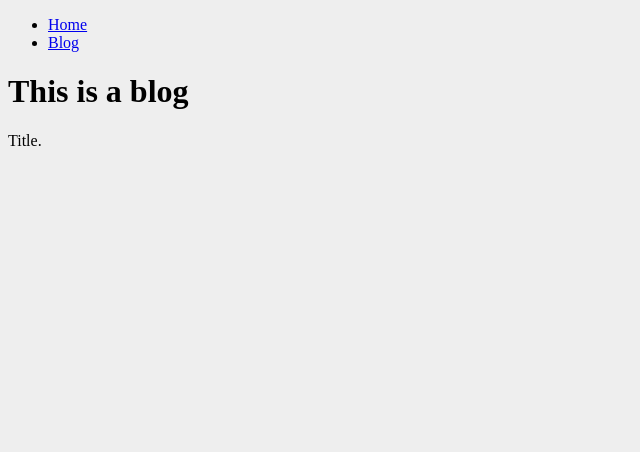
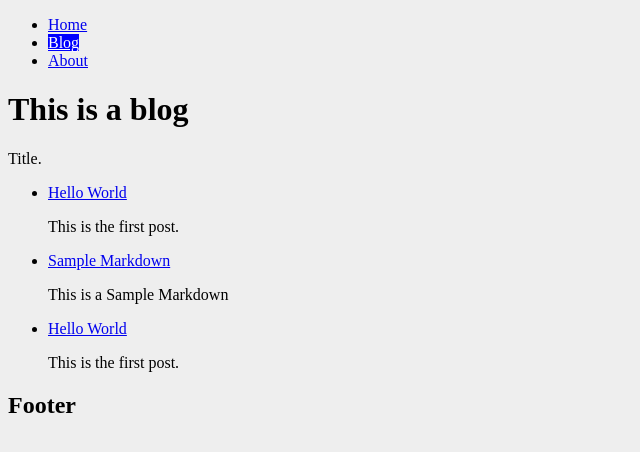
Before and after one commit to artylope/artylope-jekyll, a Jekyll site: the page built from blog.html, in a window 1280 px wide. Shown: the top 452 px of the page, without its empty margins (0-640 px from the left). Built offline with Jekyll 4.4.1, drawn with Linux system fonts in a browser that asks for light colours.

Commit message:
add in sample posts and create a blog page

````diff
--- /dev/null
+++ b/_includes/footer.html
@@ -0,0 +1,3 @@
+<footer>
+  <h2>Footer</h2>
+</footer>
--- /dev/null
+++ b/_includes/nav.html
@@ -0,0 +1,7 @@
+<nav>
+  <ul>
+    <li><a href="{{site.baseurl}}/" class="{% if page.url == '/' %}active{% endif %}">Home</a></li>
+    <li><a href="{{site.baseurl}}/blog.html"  class="{% if page.url == '/blog.html' %}active{% endif %}">Blog</a></li>
+    <li><a href="{{site.baseurl}}/about.html" class="{% if page.url == '/about.html' %}active{% endif %}">About</a></li>
+  </ul>
+</nav>
--- a/_layouts/default.html
+++ b/_layouts/default.html
@@ -1,16 +1,11 @@
 <!DOCTYPE html>
 <html>
   <head>
-    <link rel="stylesheet" href="css/index.css">
+    <link rel="stylesheet" href="{{site.baseurl}}/css/index.css">
   </head>
   <body>
-    <nav>
-      <ul>
-        <li><a href="{{site.baseurl}}/index.html">Home</a></li>
-        <li><a href="{{site.baseurl}}/blog.html">Blog</a></li>
-      </ul>
-    </nav>
+    {% include nav.html %}
     {{content}}
   </body>
-  <footer></footer>
+    {% include footer.html %}
 </html>
--- /dev/null
+++ b/_posts/2018-04-20-hello-world-first-post.md
@@ -0,0 +1,9 @@
+---
+layout: blog-post
+title: Hello World
+meta: This is the first post.
+category: blog
+tags: code
+---
+
+hello. It's me. Wondering blah blah.
--- /dev/null
+++ b/_posts/2018-05-22-sample-markdown.md
@@ -0,0 +1,80 @@
+---
+layout: blog-post
+title: Sample Markdown
+meta: This is a Sample Markdown
+category: blog
+tags: code
+---
+
+# Markdown Guide - This will be in the content link at the side bar.
+
+Sometimes it's useful to have different levels of headings to structure your documents. Start lines with a `#` to create headings. Multiple `##` in a row denote smaller heading sizes.
+
+## This is a second-tier heading
+### This is a third-tier heading
+
+You can use one `#` all the way up to `######` six for different heading sizes.
+
+If you'd like to quote someone, use the > character before the line:
+
+> Coffee. The finest organic suspension ever devised... I beat the Borg with it.
+> - Captain Janeway
+
+It's very easy to make some words **bold** and other words *italic* with Markdown. You can even [link to Google!](http://google.com)
+
+Sometimes you want numbered lists:
+
+1. One
+2. Two
+3. Three
+
+Sometimes you want bullet points:
+
+* Start a line with a star
+* Profit!
+
+Alternatively,
+
+- Dashes work just as well
+- And if you have sub points, put two spaces before the dash or star:
+  - Like this
+  - And this
+
+
+  If you want to embed images, this is how you do it:
+
+  ![Image of Yaktocat](https://octodex.github.com/images/yaktocat.png)
+
+
+  There are many different ways to style code with GitHub's markdown. If you have inline code blocks, wrap them in backticks: `var example = true`.  If you've got a longer block of code, you can indent with four spaces:
+
+      if (isAwesome){
+        return true
+      }
+
+  GitHub also supports something called code fencing, which allows for multiple lines without indentation:
+
+  ```
+  if (isAwesome){
+    return true
+  }
+  ```
+
+  And if you'd like to use syntax highlighting, include the language:
+
+  ```javascript
+  if (isAwesome){
+    return true
+  }
+  ```
+
+  GitHub supports many extras in Markdown that help you reference and link to people. If you ever want to direct a comment at someone, you can prefix their name with an @ symbol: Hey @kneath — love your sweater!
+
+But I have to admit, tasks lists are my favorite:
+
+- [x] This is a complete item
+- [ ] This is an incomplete item
+
+When you include a task list in the first comment of an Issue, you will see a helpful progress bar in your list of issues. It works in Pull Requests, too!
+
+And, of course emoji! :sparkles: :camel: :boom:
--- /dev/null
+++ b/_posts/2018-05-26-embed-a-codepen.md
@@ -0,0 +1,19 @@
+---
+layout: blog-post
+title: Hello World
+meta: This is the first post.
+category: blog
+tags: code
+source: http://andymcfee.com/2013/02/25/embedding-codepens-into-jekyll-blogs/
+---
+
+embed a codepen
+<pre class="codepen" data-height="470" data-type="result" data-href="kjmBd" data-user="andymcfee" data-safe="true"> <code> </code> <a href="http://codepen.io/andymcfee/pen/kjmBd">Check out this Pen!</a> </pre>
+<script src="http://codepen.io/assets/embed/ei.js"> </script>
+
+and type random code
+~~~~
+This is a
+piece of code
+in a block
+~~~~
--- /dev/null
+++ b/about.html
@@ -0,0 +1,5 @@
+---
+layout: default
+---
+
+<h1>About Page</h1>
--- a/blog.html
+++ b/blog.html
@@ -4,3 +4,13 @@ layout: default
 
 <h1>This is a blog</h1>
 <p>Title.</p>
+
+
+<ul>
+  {% for blog in site.posts limit: 2å %}
+  <li>
+    <a href="{{site.baseurl}}{{blog.url}}">{{blog.title}}</a>
+    <p>{{blog.meta}}</p>
+  </li>
+  {% endfor %}
+</ul>
--- a/css/index.css
+++ b/css/index.css
@@ -1,2 +1,6 @@
 body {
   background: #eee; }
+
+.active {
+  background-color: blue;
+  color: white; }
--- a/css/scss/index.scss
+++ b/css/scss/index.scss
@@ -1,3 +1,8 @@
 body{
   background: #eee;
 }
+
+.active{
+  background-color: blue;
+  color: white;
+}
````
Also changed, not shown: _layouts/blog-post.html (added, +7 -0 lines).
